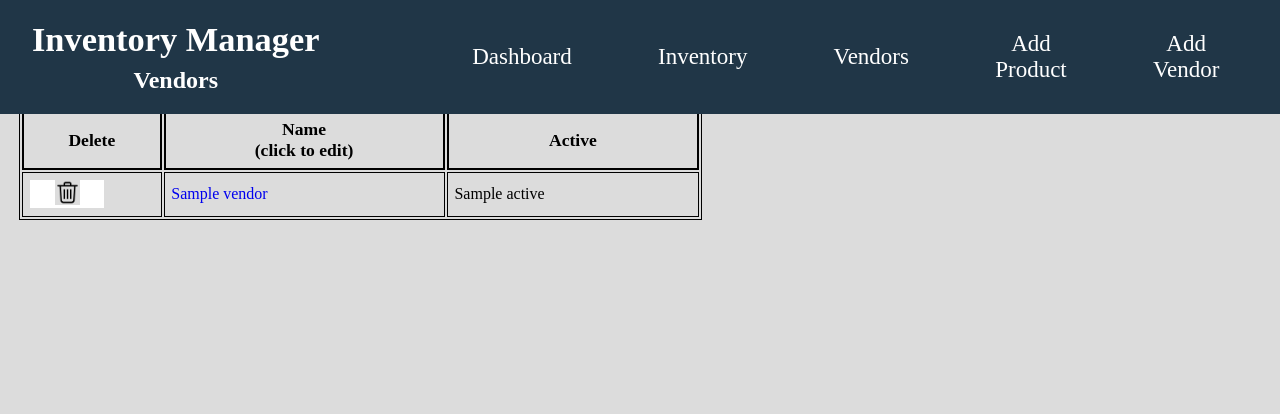
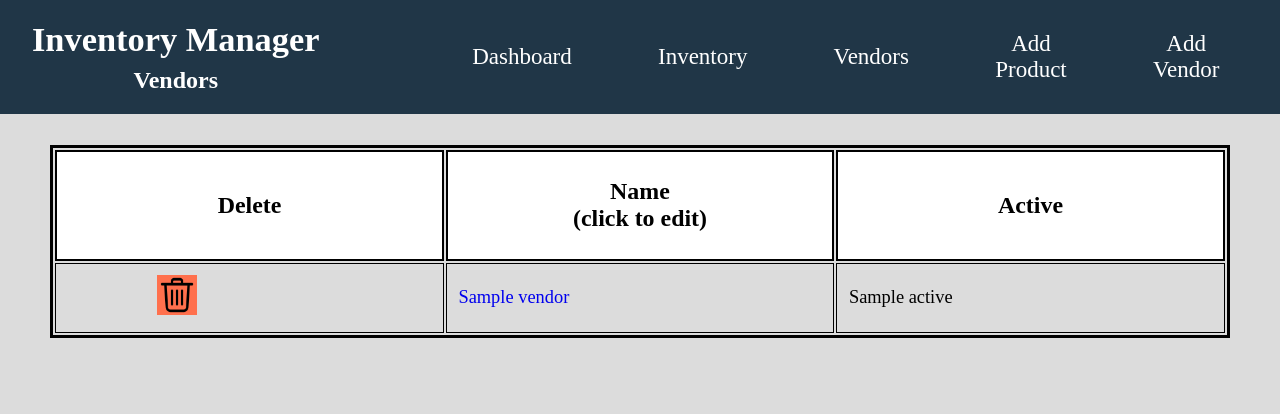
Before and after one commit to AlexanderSeton/inventory-manager, a Flask app: page /vendors in a window 1280 px wide. Shown: the top 414 px of the page. Run offline with Flask 2, Linux system fonts and the light colour scheme; a database or web service that is not in the repository returns one stand-in record (values such as "Sample title"); some libraries are stand-ins or nearby versions.

Commit message:
Finished styling the vendors page.

```diff
--- a/static/style.css
+++ b/static/style.css
@@ -281,23 +281,56 @@
 
 /* vendors/index.html */
 .vendors-table {
-    border: 1px solid black;
-    width: 55%;
+    border: 3px solid black;
+    width: 95%;
+    margin-top: 3%;
+    margin-left: auto;
+    margin-right: auto;
+    margin-bottom: 5%;
+    /* background-color: white; */
+    align-self: center;
+    align-items: center;
+    font-size: 115%;
+}
+
+.vendors-table-div {
+    align-self: center;
 }
 
 .vendors-th {
     border: 2px solid black;
     padding: 1%;
-    font-size: 110%;
+    font-size: 130%;
+    width: 10%;
+    padding: 2.25%;
+    font-weight: bolder;
+    background-color: white;
 }
 
 .vendors-td {
     border: 1px solid black;
     padding: 1%;
+    /* background-color: white; */
 }
 
-.vendors-tr:nth-child(even) {
-    background-color: #b2b2b2;
+.vendors-tr:nth-child(even) > td {
+    background-color: gainsboro;
+}
+
+.vendors-tr:nth-child(odd) > td {
+    background-color: white;
+}
+
+.vendors-tr:nth-child(even) > td > form > .trash-button {
+    background-color: gainsboro;
+}
+
+.vendors-tr:nth-child(odd) > td > .vendors-link {
+    background-color: white;
+}
+
+.vendors-tr:nth-child(odd) > td > .vendors-delete-form {
+    background-color: white;
 }
 
 .vendors-link {
--- a/templates/vendors/index.html
+++ b/templates/vendors/index.html
@@ -2,9 +2,9 @@
 {%block content%}
 
 Vendors List
-<div>
+<div class="vendors-table-div">
     <table class="vendors-table">
-        <tr class="vendor-tr">
+        <tr class="vendors-tr">
             <th class="vendors-th" class="vendors-delete-column">Delete</th>
             <th class="vendors-th">Name<br>(click to edit)</th>
             <th class="vendors-th">Active</th>
@@ -13,7 +13,7 @@ Vendors List
         <tr class="vendors-tr">
             <td class="vendors-td">
                 <form class="vendors-delete-form" action="/vendors/{{vendor.id}}/delete" method="POST">
-                    <button class="trash-button"><img src="static/icons/delete.png" height="25" width="25"></button>
+                    <button class="trash-button"><img src="static/icons/delete.png" height="40" width="40" style="background-color: #ff704d;"></button>
                 </form>
             </td>
             <td class="vendors-td"><a href="/vendors/{{vendor.id}}/edit" class="vendors-link">{{vendor.name}}</a></td>
```
